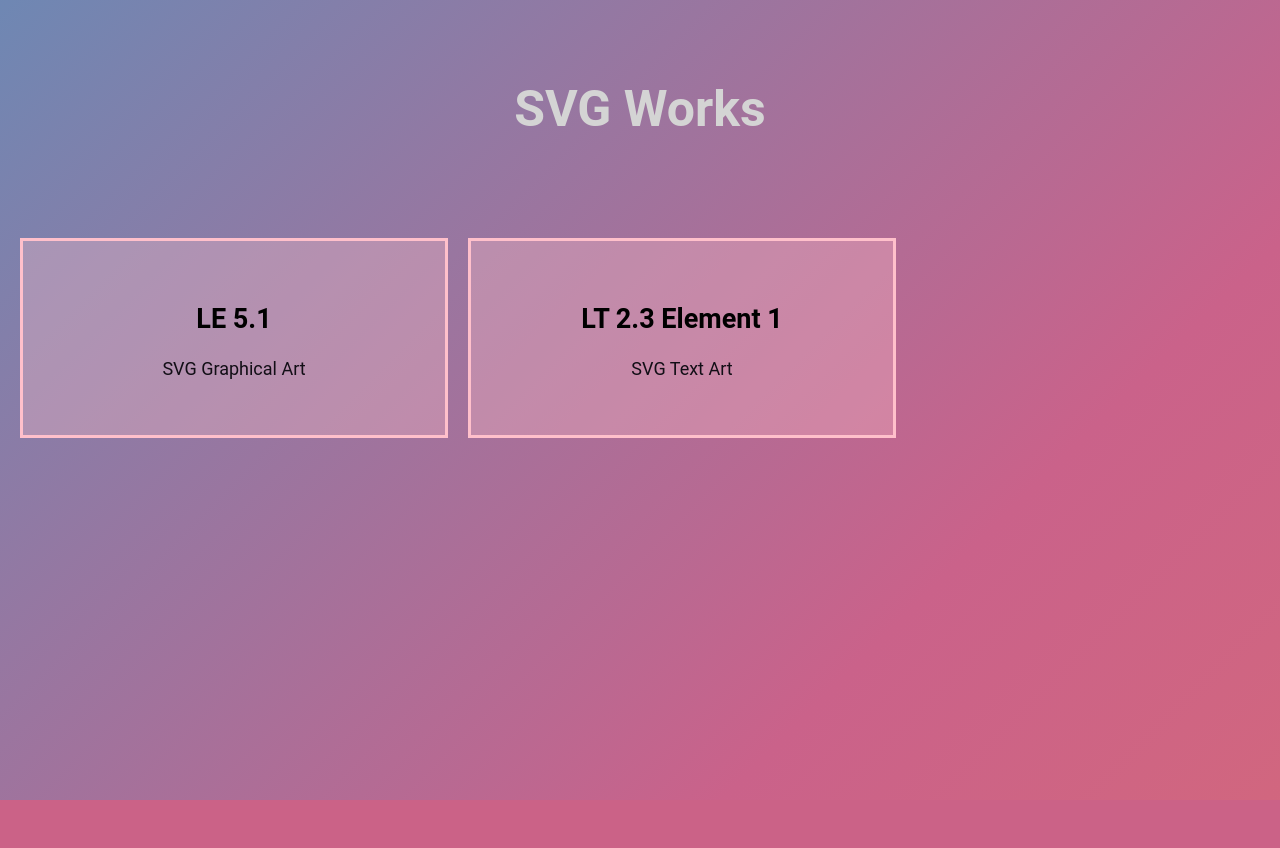
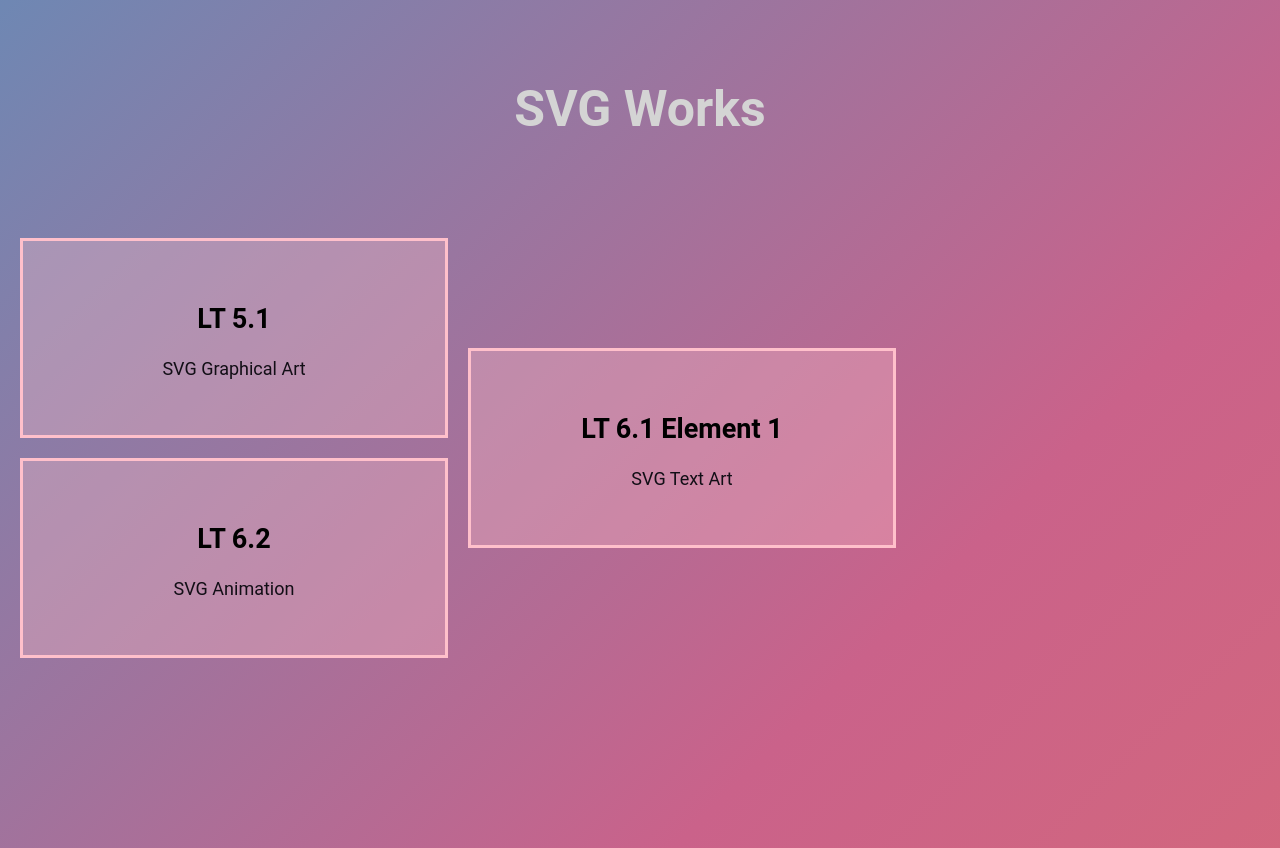
Before and after one commit to angelacoronel/coronel-portfolio, a PHP site: page /svg.php in a window 1280 px wide. Before the commit the page ends 800 px from the top, so only its background shows below. Run offline with PHP 8.4, Linux system fonts and the light colour scheme.

Commit message:
Update svg.php

```diff
--- a/svg.php
+++ b/svg.php
@@ -8,15 +8,21 @@
                 <div class="c1">
                     <a target="blank" href="svg/SVG1.php">
                         <div class="ctn">
-                            <div><h2>LE 5.1</h2></a></div>
+                            <div><h2>LT 5.1</h2></a></div>
                             <div>SVG Graphical Art</div>
+                        </div>
+                    </a>
+                    <a target="blank" href="svg/SVG2.php">
+                        <div class="ctn">
+                            <div><h2>LT 6.2</h2></a></div>
+                            <div>SVG Animation</div>
                         </div>
                     </a>
                 </div>
                 <div class="c2">
-                    <a target="blank" href="https://codepen.io/angelacoronel/pen/BazLbab">
+                    <a target="blank" href="svg/SVG2-1.php">
                         <div class="ctn">
-                            <div><h2>LT 2.3 Element 1</h2></a></div>
+                            <div><h2>LT 6.1 Element 1</h2></a></div>
                             <div>SVG Text Art</div>
                         </div>
                     </a>
```
